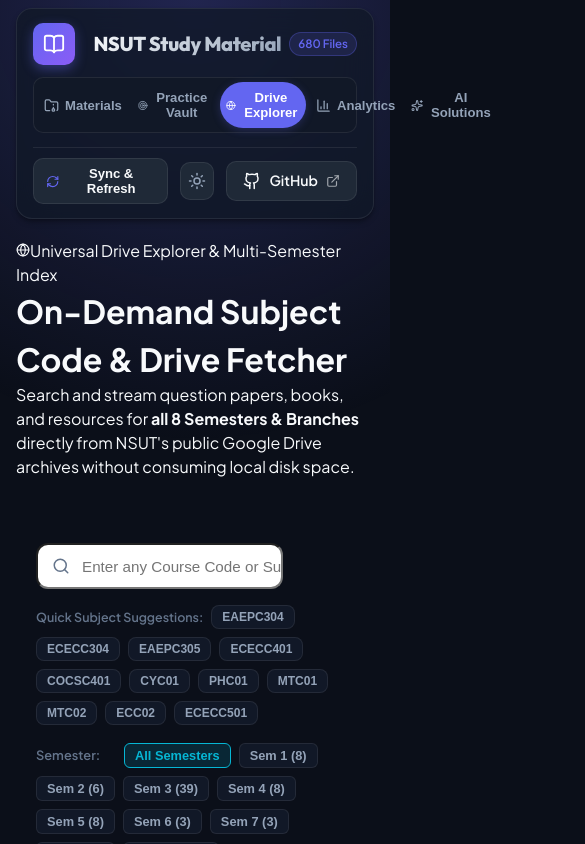
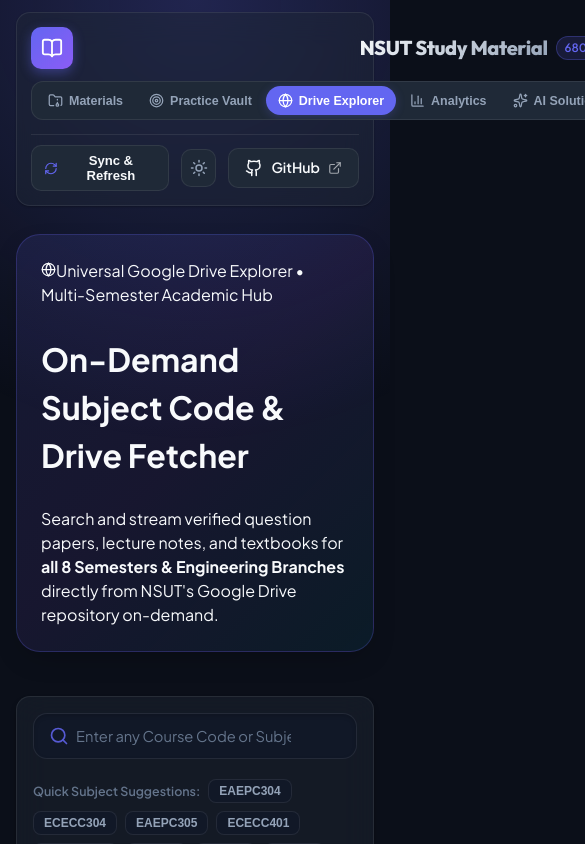
Before and after one commit to punitr2007/Study-Material, a React (Vite) app in the folder web/: page / in a window 390 px wide. Both pictures are taken after a click on the button "Drive Explorer". Shown: the top 844 px of the page, 585 px wide, since content can reach past the window. Built offline with nearby package versions, Linux system fonts and the light colour scheme.

Commit message:
style(ui): enhance responsive cross-device layout, full-width search input, and responsive card grid

```diff
--- a/web/src/components/DriveExplorer.tsx
+++ b/web/src/components/DriveExplorer.tsx
@@ -211,58 +211,34 @@
   return (
     <div className="practice-vault-container">
       {/* Header Banner */}
-      <div className="practice-header" style={{ marginBottom: '24px' }}>
+      <div className="practice-hero-banner" style={{ marginBottom: '24px' }}>
         <div className="practice-header-badge">
-          <Globe size={14} />
-          <span>Universal Drive Explorer & Multi-Semester Index</span>
+          <Globe size={15} />
+          <span>Universal Google Drive Explorer • Multi-Semester Academic Hub</span>
         </div>
-        <h1 className="practice-title">On-Demand Subject Code & Drive Fetcher</h1>
+        <h1 className="practice-page-title">On-Demand Subject Code & Drive Fetcher</h1>
         <p className="practice-subtitle">
-          Search and stream question papers, books, and resources for <strong>all 8 Semesters & Branches</strong> directly from NSUT's public Google Drive archives without consuming local disk space.
+          Search and stream verified question papers, lecture notes, and textbooks for <strong>all 8 Semesters & Engineering Branches</strong> directly from NSUT's Google Drive repository on-demand.
         </p>
       </div>
 
-      {/* Quick Search & Filter Controls */}
-      <div className="practice-filters-panel" style={{ padding: '20px', borderRadius: '16px', marginBottom: '28px' }}>
-        {/* Search Input */}
-        <div style={{ position: 'relative', marginBottom: '16px' }}>
-          <Search
-            size={18}
-            style={{
-              position: 'absolute',
-              left: '16px',
-              top: '50%',
-              transform: 'translateY(-50%)',
-              color: 'var(--text-muted)',
-            }}
-          />
+      {/* Quick Search & Filter Controls Panel */}
+      <div className="drive-explorer-filter-card" style={{ marginBottom: '28px' }}>
+        {/* Full-Width Search Input */}
+        <div className="drive-search-input-wrapper">
+          <Search size={20} className="drive-search-icon" />
           <input
             type="text"
-            className="filter-search-input"
-            style={{
-              paddingLeft: '44px',
-              height: '46px',
-              fontSize: '0.95rem',
-              borderRadius: '12px',
-            }}
+            className="drive-search-input"
             placeholder="Enter any Course Code or Subject Name (e.g. ECECC401, CYC01, Operating Systems, EAEPC304)..."
             value={searchQuery}
             onChange={(e) => setSearchQuery(e.target.value)}
           />
           {searchQuery && (
             <button
+              className="drive-search-clear-btn"
               onClick={() => setSearchQuery('')}
-              style={{
-                position: 'absolute',
-                right: '14px',
-                top: '50%',
-                transform: 'translateY(-50%)',
-                background: 'transparent',
-                border: 'none',
-                color: 'var(--text-muted)',
-                cursor: 'pointer',
-                fontSize: '0.85rem',
-              }}
+              title="Clear Search"
             >
               Clear
             </button>
@@ -405,57 +381,44 @@
           </button>
         </div>
       ) : (
-        <div className="practice-modules-grid">
+        <div className="drive-docs-grid">
           {filteredDocuments.map((doc) => (
-            <div key={doc.id} className="practice-module-card">
-              <div className="practice-card-header">
-                <div style={{ display: 'flex', alignItems: 'center', gap: '8px', flexWrap: 'wrap' }}>
+            <div key={doc.id} className="drive-doc-card">
+              <div className="drive-card-header">
+                <div className="drive-tags-row">
                   <span className="tag-badge code">{doc.subject_code}</span>
                   <span className="tag-badge category" style={{ textTransform: 'capitalize' }}>
                     {doc.semester.replace('sem', 'Sem ')}
                   </span>
                   {doc.year && <span className="tag-badge year">{doc.year}</span>}
                 </div>
-                <div
-                  style={{
-                    display: 'flex',
-                    alignItems: 'center',
-                    gap: '4px',
-                    fontSize: '0.72rem',
-                    color: '#10b981',
-                    background: 'rgba(16, 185, 129, 0.1)',
-                    padding: '2px 8px',
-                    borderRadius: '6px',
-                  }}
-                  title="Health-checked Google Drive source"
-                >
-                  <CheckCircle2 size={12} />
-                  <span>Drive Verified</span>
+                <div className="drive-verified-badge" title="Health-checked Google Drive source">
+                  <CheckCircle2 size={13} />
+                  <span>Verified Drive</span>
                 </div>
               </div>
 
-              <h3 className="practice-card-title" title={doc.title}>
+              <h3 className="drive-card-title" title={doc.title}>
                 {doc.title}
               </h3>
 
-              <div style={{ fontSize: '0.8rem', color: 'var(--text-muted)', marginBottom: '16px' }}>
-                <span style={{ fontWeight: 500 }}>{doc.branch}</span>
+              <div className="drive-card-meta">
+                <span className="drive-branch-label">{doc.branch}</span>
                 {doc.code_aliases.length > 1 && (
-                  <div style={{ fontSize: '0.72rem', marginTop: '4px', opacity: 0.8 }}>
+                  <div className="drive-aliases-label">
                     Aliases: {doc.code_aliases.join(', ')}
                   </div>
                 )}
               </div>
 
               {/* Action Buttons */}
-              <div className="practice-card-footer" style={{ marginTop: 'auto', gap: '8px' }}>
+              <div className="drive-card-footer">
                 <button
-                  className="practice-btn-primary"
+                  className="drive-btn-preview"
                   onClick={() => handleOpenPreview(doc)}
-                  style={{ flex: 1, padding: '8px 12px', fontSize: '0.82rem' }}
                 >
                   <Eye size={15} />
-                  <span>Preview</span>
+                  <span>Preview PDF</span>
                 </button>
 
                 <a
@@ -463,8 +426,7 @@
                   download={doc.filename}
                   target="_blank"
                   rel="noopener noreferrer"
-                  className="practice-btn-secondary"
-                  style={{ padding: '8px 12px', fontSize: '0.82rem' }}
+                  className="drive-btn-icon"
                   title="Direct Download from Drive"
                 >
                   <Download size={15} />
@@ -474,8 +436,7 @@
                   href={doc.preview_url}
                   target="_blank"
                   rel="noopener noreferrer"
-                  className="practice-btn-secondary"
-                  style={{ padding: '8px 12px', fontSize: '0.82rem' }}
+                  className="drive-btn-icon"
                   title="Open in Google Drive"
                 >
                   <ExternalLink size={15} />
--- a/web/src/index.css
+++ b/web/src/index.css
@@ -2888,3 +2888,390 @@
     padding: 24px;
   }
 }
+
+/* ==========================================================================
+   UNIVERSAL DRIVE EXPLORER & RESPONSIVE TOOLBAR ENHANCEMENTS
+   ========================================================================== */
+
+/* Responsive Navbar & Tabs */
+.navbar {
+  display: flex;
+  align-items: center;
+  justify-content: space-between;
+  gap: 16px;
+  flex-wrap: wrap;
+  padding: 12px 24px;
+  background: var(--bg-glass-card);
+  backdrop-filter: blur(16px);
+  -webkit-backdrop-filter: blur(16px);
+  border: 1px solid var(--border-subtle);
+  border-radius: var(--radius-lg);
+  margin-top: 12px;
+  margin-bottom: 28px;
+  box-shadow: var(--shadow-sm);
+}
+
+.navbar-left {
+  display: flex;
+  align-items: center;
+  gap: 20px;
+  flex-wrap: wrap;
+}
+
+.nav-view-tabs {
+  display: flex;
+  align-items: center;
+  background: var(--bg-tertiary);
+  border: 1px solid var(--border-subtle);
+  border-radius: var(--radius-full);
+  padding: 3px;
+  gap: 2px;
+  overflow-x: auto;
+  -webkit-overflow-scrolling: touch;
+  scrollbar-width: none;
+}
+
+.nav-view-tabs::-webkit-scrollbar {
+  display: none;
+}
+
+.nav-tab-link {
+  display: inline-flex;
+  align-items: center;
+  gap: 6px;
+  padding: 6px 14px;
+  border-radius: var(--radius-full);
+  border: none;
+  background: transparent;
+  color: var(--text-secondary);
+  font-size: 0.84rem;
+  font-weight: 600;
+  white-space: nowrap;
+  cursor: pointer;
+  transition: all var(--transition-fast);
+}
+
+.nav-tab-link:hover {
+  color: var(--text-primary);
+  background: rgba(255, 255, 255, 0.06);
+}
+
+.nav-tab-link.active {
+  background: var(--accent-primary);
+  color: #ffffff;
+  box-shadow: 0 2px 10px var(--accent-glow);
+}
+
+/* Drive Explorer Filters & Search Container */
+.drive-explorer-filter-card {
+  background: var(--bg-glass-card);
+  border: 1px solid var(--border-subtle);
+  border-radius: 18px;
+  padding: 24px;
+  backdrop-filter: blur(16px);
+  -webkit-backdrop-filter: blur(16px);
+  box-shadow: var(--shadow-md);
+}
+
+.drive-search-input-wrapper {
+  position: relative;
+  width: 100%;
+  display: flex;
+  align-items: center;
+  margin-bottom: 20px;
+}
+
+.drive-search-icon {
+  position: absolute;
+  left: 16px;
+  top: 50%;
+  transform: translateY(-50%);
+  color: var(--accent-primary);
+  pointer-events: none;
+  opacity: 0.85;
+}
+
+.drive-search-input {
+  width: 100%;
+  height: 52px;
+  box-sizing: border-box;
+  padding: 0 80px 0 48px;
+  font-size: 1rem;
+  font-family: inherit;
+  color: var(--text-primary);
+  background: var(--bg-secondary);
+  border: 1.5px solid var(--border-subtle);
+  border-radius: 14px;
+  outline: none;
+  transition: all var(--transition-fast);
+  box-shadow: inset 0 2px 4px rgba(0, 0, 0, 0.15);
+}
+
+.drive-search-input:focus {
+  border-color: var(--accent-primary);
+  background: var(--bg-surface);
+  box-shadow: 0 0 0 3px rgba(99, 102, 241, 0.2), inset 0 2px 4px rgba(0, 0, 0, 0.1);
+}
+
+.drive-search-input::placeholder {
+  color: var(--text-muted);
+  font-size: 0.92rem;
+}
+
+.drive-search-clear-btn {
+  position: absolute;
+  right: 14px;
+  top: 50%;
+  transform: translateY(-50%);
+  background: var(--bg-tertiary);
+  border: 1px solid var(--border-subtle);
+  color: var(--text-muted);
+  padding: 4px 10px;
+  border-radius: 8px;
+  font-size: 0.8rem;
+  font-weight: 600;
+  cursor: pointer;
+  transition: all var(--transition-fast);
+}
+
+.drive-search-clear-btn:hover {
+  background: var(--bg-glass-hover);
+  color: var(--text-primary);
+  border-color: var(--accent-primary);
+}
+
+/* Document Grid & Cards */
+.drive-docs-grid {
+  display: grid;
+  grid-template-columns: repeat(auto-fill, minmax(340px, 1fr));
+  gap: 20px;
+  animation: fadeIn 0.3s ease-out;
+}
+
+.drive-doc-card {
+  background: var(--bg-glass-card);
+  border: 1px solid var(--border-subtle);
+  border-radius: 16px;
+  padding: 20px;
+  display: flex;
+  flex-direction: column;
+  backdrop-filter: blur(12px);
+  -webkit-backdrop-filter: blur(12px);
+  box-shadow: var(--shadow-sm);
+  transition: all var(--transition-normal);
+  position: relative;
+  overflow: hidden;
+}
+
+.drive-doc-card:hover {
+  background: var(--bg-glass-hover);
+  border-color: rgba(99, 102, 241, 0.35);
+  transform: translateY(-3px);
+  box-shadow: 0 12px 28px rgba(0, 0, 0, 0.25);
+}
+
+.drive-card-header {
+  display: flex;
+  align-items: center;
+  justify-content: space-between;
+  gap: 10px;
+  margin-bottom: 14px;
+}
+
+.drive-tags-row {
+  display: flex;
+  align-items: center;
+  gap: 6px;
+  flex-wrap: wrap;
+}
+
+.drive-verified-badge {
+  display: inline-flex;
+  align-items: center;
+  gap: 5px;
+  font-size: 0.72rem;
+  font-weight: 600;
+  color: #10b981;
+  background: rgba(16, 185, 129, 0.12);
+  border: 1px solid rgba(16, 185, 129, 0.25);
+  padding: 3px 8px;
+  border-radius: var(--radius-full);
+  white-space: nowrap;
+}
+
+.drive-card-title {
+  font-family: var(--font-display);
+  font-size: 1.05rem;
+  font-weight: 700;
+  line-height: 1.45;
+  color: var(--text-primary);
+  margin-bottom: 10px;
+  display: -webkit-box;
+  -webkit-line-clamp: 2;
+  -webkit-box-orient: vertical;
+  overflow: hidden;
+}
+
+.drive-card-meta {
+  font-size: 0.82rem;
+  color: var(--text-muted);
+  margin-bottom: 20px;
+}
+
+.drive-branch-label {
+  font-weight: 600;
+  color: var(--text-secondary);
+}
+
+.drive-aliases-label {
+  font-size: 0.75rem;
+  margin-top: 4px;
+  color: var(--text-muted);
+  opacity: 0.85;
+}
+
+.drive-card-footer {
+  margin-top: auto;
+  display: flex;
+  align-items: center;
+  gap: 10px;
+  padding-top: 14px;
+  border-top: 1px solid var(--border-subtle);
+}
+
+.drive-btn-preview {
+  flex: 1;
+  display: inline-flex;
+  align-items: center;
+  justify-content: center;
+  gap: 8px;
+  padding: 10px 16px;
+  background: linear-gradient(135deg, var(--accent-primary), var(--accent-violet));
+  color: #ffffff;
+  border: none;
+  border-radius: 10px;
+  font-size: 0.86rem;
+  font-weight: 600;
+  cursor: pointer;
+  transition: all var(--transition-fast);
+  box-shadow: 0 4px 12px rgba(99, 102, 241, 0.25);
+}
+
+.drive-btn-preview:hover {
+  filter: brightness(1.1);
+  transform: translateY(-1px);
+  box-shadow: 0 6px 16px rgba(99, 102, 241, 0.4);
+}
+
+.drive-btn-icon {
+  display: inline-flex;
+  align-items: center;
+  justify-content: center;
+  width: 40px;
+  height: 40px;
+  background: var(--bg-secondary);
+  color: var(--text-secondary);
+  border: 1px solid var(--border-subtle);
+  border-radius: 10px;
+  cursor: pointer;
+  text-decoration: none;
+  transition: all var(--transition-fast);
+}
+
+.drive-btn-icon:hover {
+  background: var(--bg-glass-hover);
+  color: var(--text-primary);
+  border-color: var(--accent-primary);
+  transform: translateY(-1px);
+}
+
+/* ==========================================================================
+   MULTI-DEVICE RESPONSIVE BREAKPOINTS (Mobile, Tablet, Desktop)
+   ========================================================================== */
+
+/* Medium Devices (Tablets / Laptops < 1100px) */
+@media (max-width: 1100px) {
+  .navbar {
+    padding: 12px 18px;
+  }
+
+  .navbar-left {
+    gap: 14px;
+  }
+
+  .nav-view-tabs {
+    max-width: calc(100vw - 320px);
+  }
+
+  .drive-docs-grid {
+    grid-template-columns: repeat(auto-fill, minmax(290px, 1fr));
+    gap: 16px;
+  }
+}
+
+/* Small Devices (Mobile & Small Tablets < 768px) */
+@media (max-width: 768px) {
+  .navbar {
+    flex-direction: column;
+    align-items: stretch;
+    gap: 14px;
+    padding: 14px;
+    border-radius: 14px;
+  }
+
+  .navbar-left {
+    flex-direction: column;
+    align-items: stretch;
+    gap: 12px;
+  }
+
+  .brand-group {
+    justify-content: space-between;
+    width: 100%;
+  }
+
+  .nav-view-tabs {
+    width: 100%;
+    max-width: 100%;
+    padding: 4px;
+    border-radius: 12px;
+    justify-content: flex-start;
+  }
+
+  .nav-tab-link {
+    padding: 7px 12px;
+    font-size: 0.78rem;
+  }
+
+  .nav-actions {
+    display: flex;
+    justify-content: space-between;
+    width: 100%;
+    padding-top: 10px;
+    border-top: 1px solid var(--border-subtle);
+  }
+
+  .drive-explorer-filter-card {
+    padding: 16px;
+    border-radius: 14px;
+  }
+
+  .drive-search-input {
+    height: 46px;
+    font-size: 0.88rem;
+    padding: 0 65px 0 42px;
+  }
+
+  .drive-docs-grid {
+    grid-template-columns: 1fr;
+    gap: 14px;
+  }
+
+  .drive-doc-card {
+    padding: 16px;
+  }
+
+  .drive-card-title {
+    font-size: 0.98rem;
+  }
+}
```
